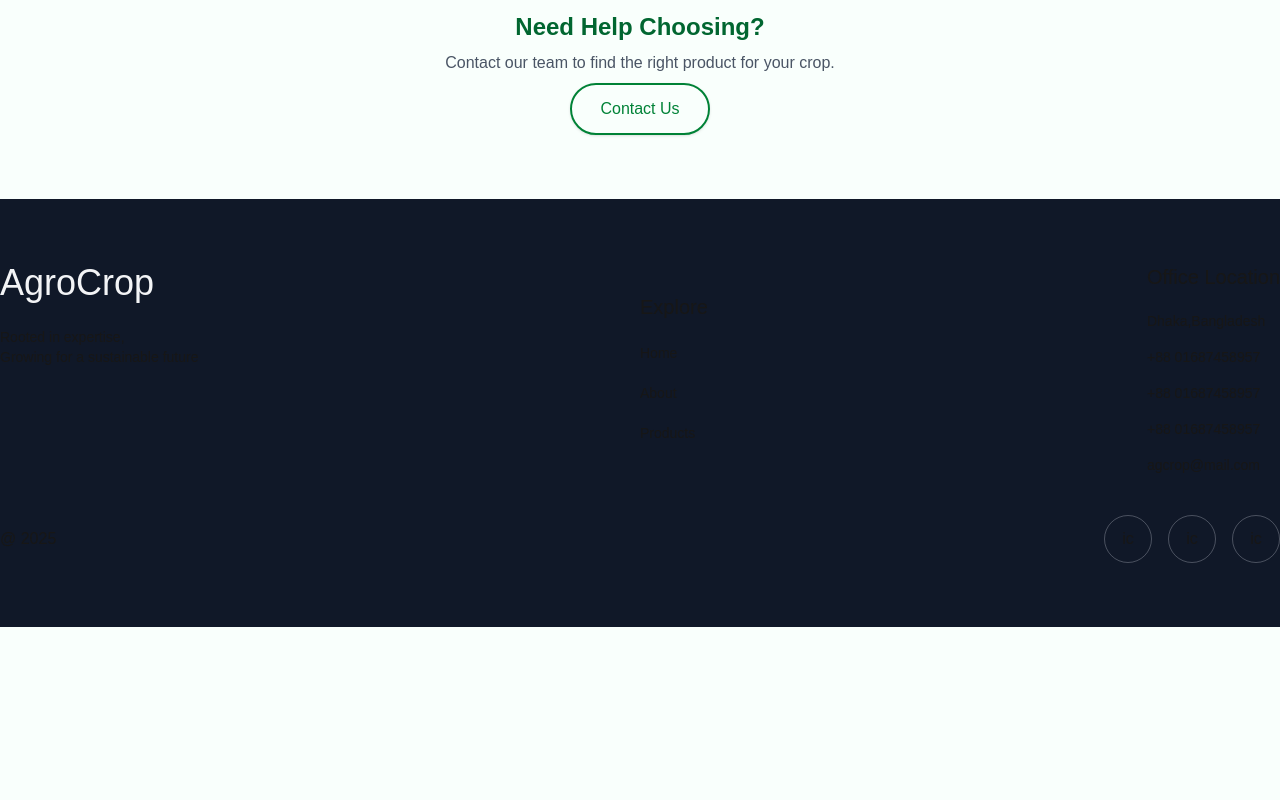
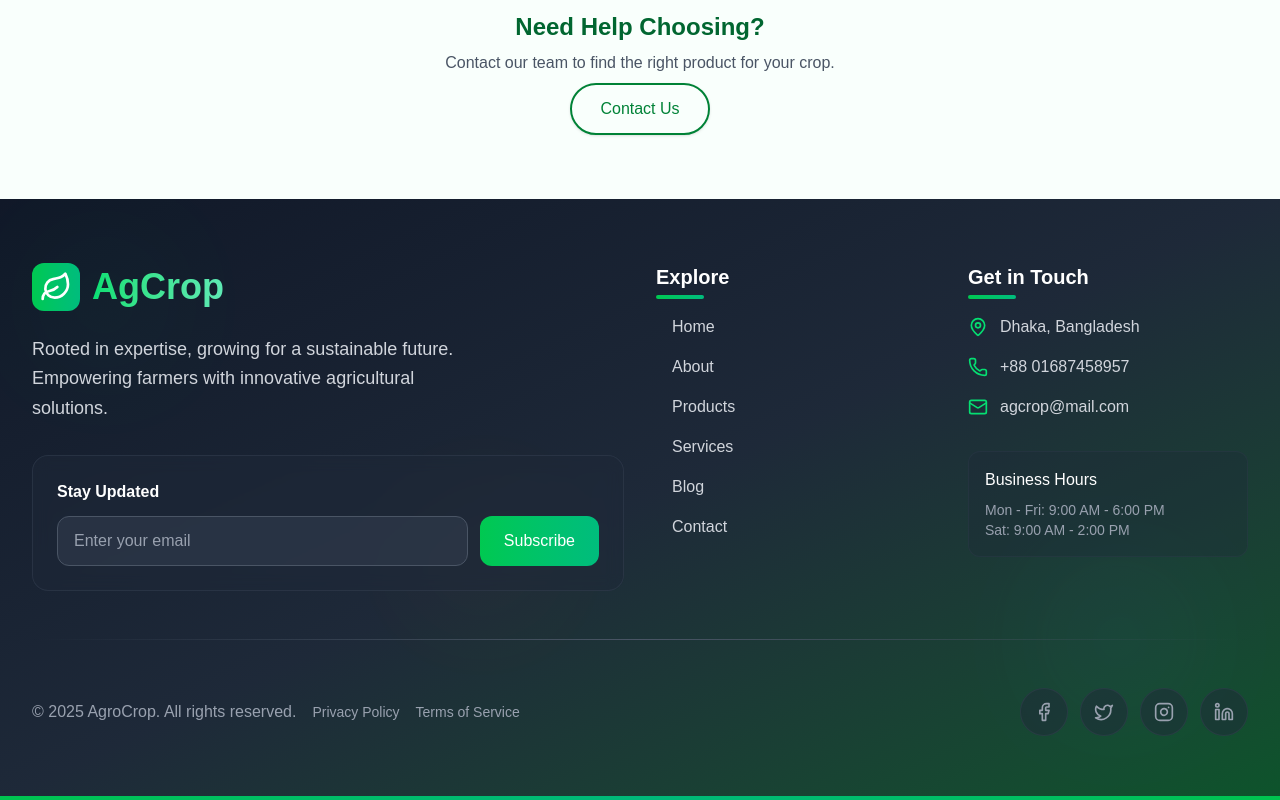
Before and after one commit to mdsowrov2020/ag-crop-website, a Next.js app: page /products in a window 1280 px wide. Shown: the part 1169-1969 px from the top of the page. Before the commit the page ends 1796 px from the top, so only its background shows below. Built offline with nearby package versions, Linux system fonts and the light colour scheme.

Commit message:
Refactored footer and logo

```diff
--- a/package.json
+++ b/package.json
@@ -10,6 +10,7 @@
   },
   "dependencies": {
     "clsx": "^2.1.1",
+    "lucide-react": "^0.511.0",
     "next": "15.3.2",
     "react": "^19.0.0",
     "react-dom": "^19.0.0",
--- a/src/components/Common/Logo.tsx
+++ b/src/components/Common/Logo.tsx
@@ -1,12 +1,23 @@
 "use client";
+import { Leaf } from "lucide-react";
 import Link from "next/link";
 import React from "react";
 
 const Logo = () => {
   return (
-    <div>
-      <Link href="/" className="font-bold text-2xl text-gray-50">
-        AgCrop
+    <div className="flex items-center">
+      <Link
+        href="/"
+        className="font-bold text-2xl text-gray-50 flex items-center"
+      >
+        <div className="flex items-center gap-3">
+          <div className="p-2 bg-gradient-to-r from-green-500 to-emerald-500 rounded-xl">
+            <Leaf className="w-8 h-8 text-white" />
+          </div>
+          <h2 className="text-xl font-bold bg-gradient-to-r from-green-400 to-emerald-300 bg-clip-text text-transparent">
+            AgCrop
+          </h2>
+        </div>
       </Link>
     </div>
   );
--- a/src/components/ui/Footer.tsx
+++ b/src/components/ui/Footer.tsx
@@ -1,92 +1,170 @@
 import Link from "next/link";
 import React from "react";
+import {
+  Facebook,
+  Twitter,
+  Instagram,
+  Linkedin,
+  MapPin,
+  Phone,
+  Mail,
+  Leaf,
+} from "lucide-react";
 
 const Footer = () => {
   return (
-    <footer className="bg-gray-900 py-16">
-      <div className=" w-full px-5 lg:px-0 lg:max-w-7xl mx-auto">
-        <div className="flex flex-col lg:flex-row">
-          <div className="w-full lg:w-1/2">
-            <h2 className="text-4xl text-gray-100">AgroCrop</h2>
-            <p className="text-sm text-gray-10 mt-6">
-              Rooted in expertise, <br /> Growing for a sustainable future
-            </p>
-          </div>
-          <div className="w-full lg:w-1/2 flex  justify-between items-center">
+    <footer className="relative bg-gradient-to-br from-gray-900 via-gray-800 to-green-900 overflow-hidden">
+      {/* Background Pattern */}
+      <div className="absolute inset-0 opacity-5">
+        <div className="absolute top-10 left-10 w-32 h-32 bg-green-400 rounded-full blur-3xl"></div>
+        <div className="absolute bottom-20 right-20 w-40 h-40 bg-blue-400 rounded-full blur-3xl"></div>
+        <div className="absolute top-1/2 left-1/3 w-28 h-28 bg-yellow-400 rounded-full blur-3xl"></div>
+      </div>
+
+      <div className="relative z-10 w-full px-5 lg:px-8 py-16">
+        <div className="max-w-7xl mx-auto">
+          {/* Main Footer Content */}
+          <div className="grid grid-cols-1 lg:grid-cols-4 gap-12 lg:gap-8">
+            {/* Brand Section */}
+            <div className="lg:col-span-2">
+              <div className="flex items-center gap-3 mb-6">
+                <div className="p-2 bg-gradient-to-r from-green-500 to-emerald-500 rounded-xl">
+                  <Leaf className="w-8 h-8 text-white" />
+                </div>
+                <h2 className="text-4xl font-bold bg-gradient-to-r from-green-400 to-emerald-300 bg-clip-text text-transparent">
+                  AgCrop
+                </h2>
+              </div>
+              <p className="text-gray-300 text-lg leading-relaxed mb-8 max-w-md">
+                Rooted in expertise, growing for a sustainable future.
+                Empowering farmers with innovative agricultural solutions.
+              </p>
+
+              {/* Newsletter Signup */}
+              <div className="bg-gray-800/50 backdrop-blur-sm rounded-2xl p-6 border border-gray-700/50">
+                <h4 className="text-white font-semibold mb-3">Stay Updated</h4>
+                <div className="flex gap-3">
+                  <input
+                    type="email"
+                    placeholder="Enter your email"
+                    className="flex-1 bg-gray-700/50 border border-gray-600 rounded-xl px-4 py-3 text-white placeholder-gray-400 focus:outline-none focus:ring-2 focus:ring-green-500 focus:border-transparent"
+                  />
+                  <button className="bg-gradient-to-r from-green-500 to-emerald-500 hover:from-green-600 hover:to-emerald-600 text-white px-6 py-3 rounded-xl font-medium transition-all duration-200 hover:shadow-lg hover:shadow-green-500/25">
+                    Subscribe
+                  </button>
+                </div>
+              </div>
+            </div>
+
+            {/* Navigation Links */}
             <div>
-              <h5 className="text-xl">Explore</h5>
-              <ul className="mt-5">
-                <li className="mt-4">
-                  <Link href="/" className="text-sm">
-                    Home
-                  </Link>
-                </li>
-                <li className="mt-4">
-                  <Link href="/about" className="text-sm">
-                    About
-                  </Link>
-                </li>
-                <li className="mt-4">
-                  <Link href="/products" className="text-sm">
-                    Products
-                  </Link>
-                </li>
+              <h5 className="text-xl font-semibold text-white mb-6 relative">
+                Explore
+                <div className="absolute -bottom-2 left-0 w-12 h-1 bg-gradient-to-r from-green-500 to-emerald-500 rounded-full"></div>
+              </h5>
+              <ul className="space-y-4">
+                {[
+                  "Home",
+                  "About",
+                  "Products",
+                  "Services",
+                  "Blog",
+                  "Contact",
+                ].map((item) => (
+                  <li key={item}>
+                    <Link
+                      href={`/${item.toLowerCase()}`}
+                      className="text-gray-300 hover:text-green-400 transition-colors duration-200 flex items-center gap-2 group"
+                    >
+                      <span className="w-2 h-2 bg-green-500 rounded-full opacity-0 group-hover:opacity-100 transition-opacity duration-200"></span>
+                      {item}
+                    </Link>
+                  </li>
+                ))}
               </ul>
             </div>
 
+            {/* Contact Information */}
             <div>
-              <h5 className="text-xl">Office Location</h5>
-              <ul className="mt-5">
-                <li className="mt-4">
-                  <p className="text-sm">Dhaka,Bangladesh</p>
+              <h5 className="text-xl font-semibold text-white mb-6 relative">
+                Get in Touch
+                <div className="absolute -bottom-2 left-0 w-12 h-1 bg-gradient-to-r from-green-500 to-emerald-500 rounded-full"></div>
+              </h5>
+              <ul className="space-y-4">
+                <li className="flex items-start gap-3 text-gray-300">
+                  <MapPin className="w-5 h-5 text-green-400 mt-0.5 flex-shrink-0" />
+                  <span>Dhaka, Bangladesh</span>
                 </li>
-                <li className="mt-4">
-                  <p className="text-sm">+88 01687458957</p>
+                <li className="flex items-center gap-3 text-gray-300">
+                  <Phone className="w-5 h-5 text-green-400 flex-shrink-0" />
+                  <span>+88 01687458957</span>
                 </li>
-                <li className="mt-4">
-                  <p className="text-sm">+88 01687458957</p>
-                </li>
-                <li className="mt-4">
-                  <p className="text-sm">+88 01687458957</p>
-                </li>
-                <li className="mt-4">
-                  <p className="text-sm">agcrop@mail.com</p>
+                <li className="flex items-center gap-3 text-gray-300">
+                  <Mail className="w-5 h-5 text-green-400 flex-shrink-0" />
+                  <span>agcrop@mail.com</span>
                 </li>
               </ul>
+
+              {/* Business Hours */}
+              <div className="mt-8 p-4 bg-gray-800/30 rounded-xl border border-gray-700/30">
+                <h6 className="text-white font-medium mb-2">Business Hours</h6>
+                <p className="text-gray-400 text-sm">
+                  Mon - Fri: 9:00 AM - 6:00 PM
+                </p>
+                <p className="text-gray-400 text-sm">Sat: 9:00 AM - 2:00 PM</p>
+              </div>
+            </div>
+          </div>
+
+          {/* Divider */}
+          <div className="my-12 h-px bg-gradient-to-r from-transparent via-gray-600 to-transparent"></div>
+
+          {/* Bottom Section */}
+          <div className="flex flex-col md:flex-row justify-between items-center gap-6">
+            <div className="flex items-center gap-4">
+              <p className="text-gray-400">
+                © {new Date().getFullYear()} AgroCrop. All rights reserved.
+              </p>
+              <div className="flex gap-4 text-sm">
+                <Link
+                  href="/privacy"
+                  className="text-gray-400 hover:text-green-400 transition-colors"
+                >
+                  Privacy Policy
+                </Link>
+                <Link
+                  href="/terms"
+                  className="text-gray-400 hover:text-green-400 transition-colors"
+                >
+                  Terms of Service
+                </Link>
+              </div>
+            </div>
+
+            {/* Social Media Links */}
+            <div className="flex gap-3">
+              {[
+                { icon: Facebook, href: "#", label: "Facebook" },
+                { icon: Twitter, href: "#", label: "Twitter" },
+                { icon: Instagram, href: "#", label: "Instagram" },
+                { icon: Linkedin, href: "#", label: "LinkedIn" },
+              ].map(({ icon: Icon, href, label }) => (
+                <Link
+                  key={label}
+                  href={href}
+                  className="group flex items-center justify-center w-12 h-12 rounded-full bg-gray-800/50 border border-gray-700/50 hover:border-green-500/50 transition-all duration-300 hover:bg-green-500/10 hover:shadow-lg hover:shadow-green-500/20"
+                  aria-label={label}
+                >
+                  <Icon className="w-5 h-5 text-gray-400 group-hover:text-green-400 transition-colors duration-200" />
+                </Link>
+              ))}
             </div>
           </div>
         </div>
+      </div>
 
-        <div className="flex justify-between items-center mt-10">
-          <p>@ {new Date().getFullYear()}</p>
-          <ul className="flex gap-4">
-            <li>
-              <Link
-                href="/"
-                className="flex items-center justify-center h-12 w-12 rounded-full border border-gray-300/30 "
-              >
-                ic
-              </Link>
-            </li>
-            <li>
-              <Link
-                href="/"
-                className="flex items-center justify-center h-12 w-12 rounded-full border border-gray-300/30 "
-              >
-                ic
-              </Link>
-            </li>
-            <li>
-              <Link
-                href="/"
-                className="flex items-center justify-center h-12 w-12 rounded-full border border-gray-300/30 "
-              >
-                ic
-              </Link>
-            </li>
-          </ul>
-        </div>
-      </div>
+      {/* Animated Elements */}
+      <div className="absolute bottom-0 left-0 right-0 h-1 bg-gradient-to-r from-green-500 via-emerald-500 to-green-500 animate-pulse"></div>
     </footer>
   );
 };
```
Also changed, not shown: 1 other file (tests, documents, lock files or other folders).
